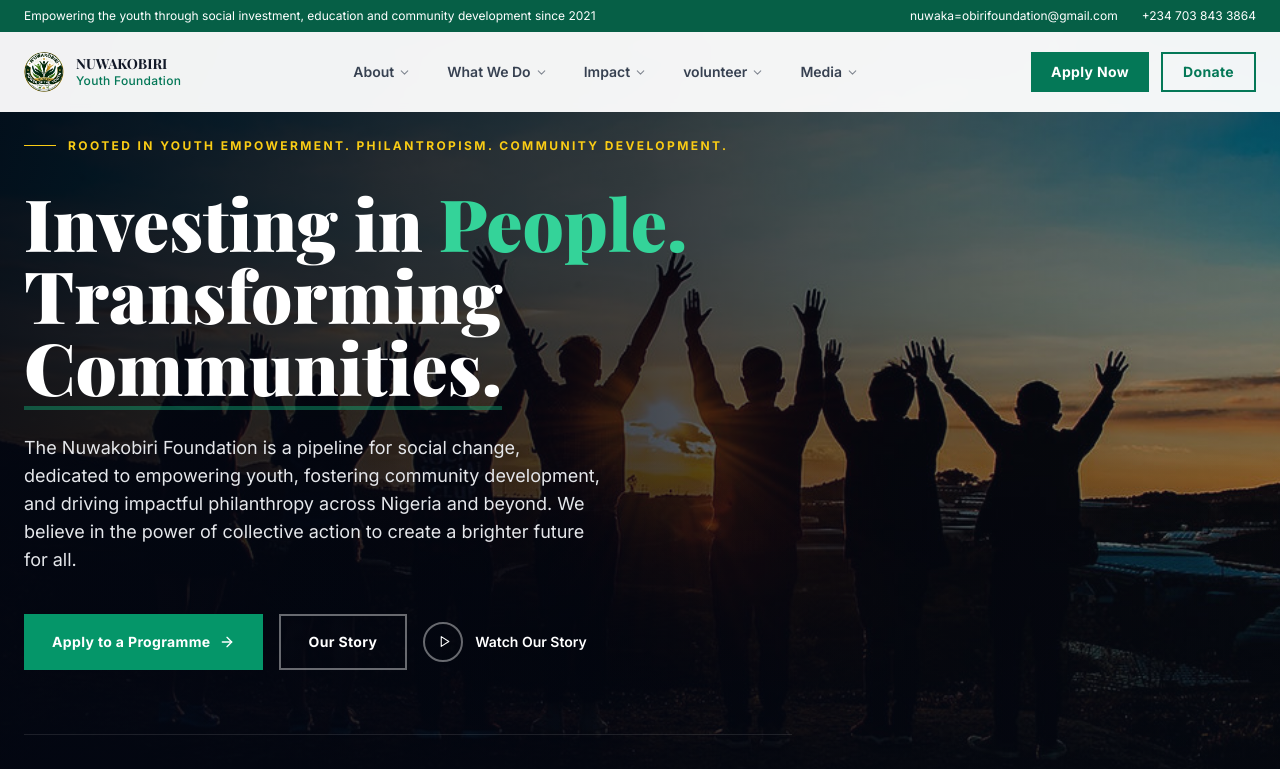
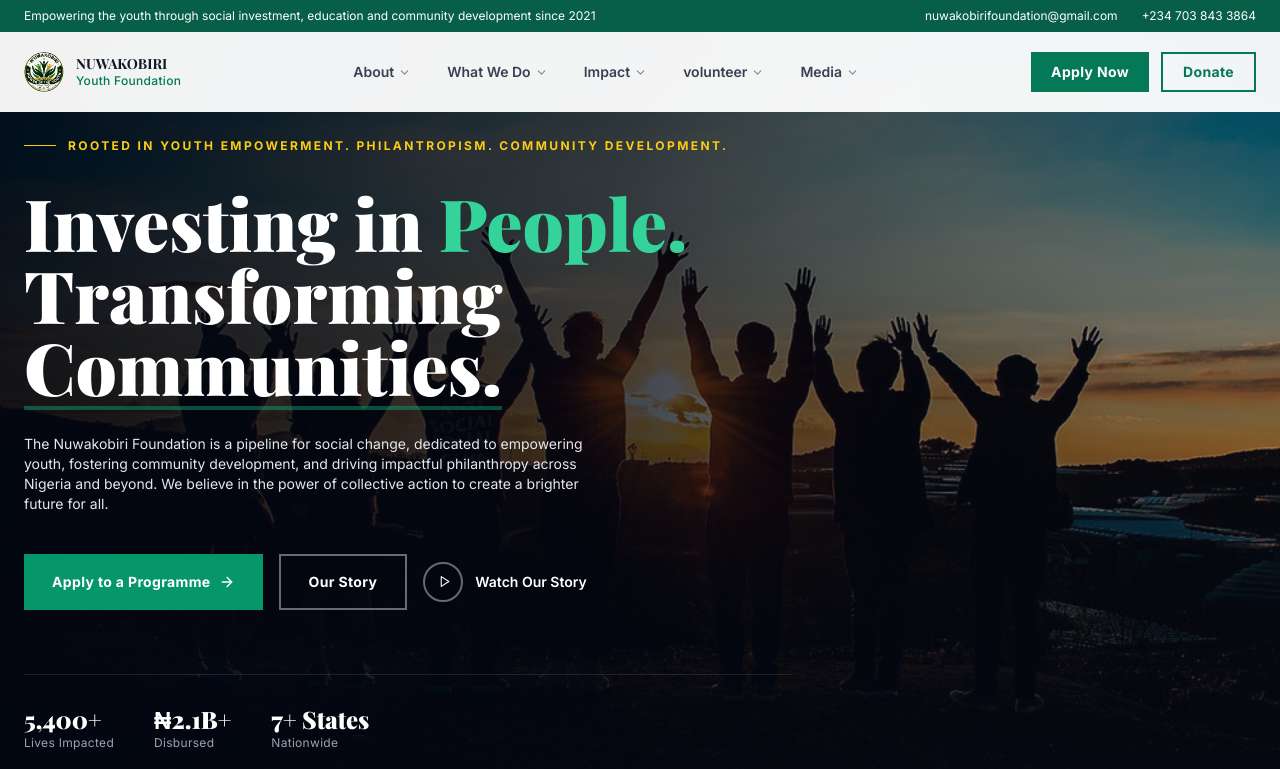
Before and after one commit to Samuel2935/nauwakaobiri-foundation, a Next.js app: page / in a window 1280 px wide. Shown: the top 769 px of the page. Built offline with nearby package versions, Linux system fonts and the light colour scheme; a web font is replaced by a local one.

Commit message:
ft: updating

```diff
--- a/src/components/layout/Footer.tsx
+++ b/src/components/layout/Footer.tsx
@@ -108,7 +108,7 @@ export default function Footer() {
               />
               <button
                 type="submit"
-                className="bg-emerald-700 text-white text-xs font-bold px-4 py-2 hover:bg-emerald-600 transition-colors whitespace-nowrap"
+                className=" bg-emerald-700 text-white text-xs font-bold px-4 py-2 hover:bg-emerald-600 transition-colors whitespace-nowrap"
               >
                 Subscribe
               </button>
--- a/src/components/sections/hero-section.tsx
+++ b/src/components/sections/hero-section.tsx
@@ -41,7 +41,7 @@ export default function Hero() {
           </h1>
 
           {/* Sub */}
-          <p className="text-gray-200 text-lg md:text-lg leading-relaxed max-w-xl mb-10">
+          <p className="text-gray-200 text-lg md:text-sm leading-relaxed max-w-xl mb-10">
             The Nuwakobiri Foundation is a pipeline for social change, dedicated to empowering youth, fostering community development, and driving impactful philanthropy across Nigeria and beyond. We believe in the power of collective action to create a brighter future for all.
 
           </p>
--- a/src/data/site.ts
+++ b/src/data/site.ts
@@ -18,7 +18,7 @@ export const siteConfig = {
   tagline: "Rooted in Youths Empowerment.",
   description:
     "The Nuwakobiri Foundation is a non-profit organisation dedicated to empowering the youths through education, healthcare, and economic opportunity across Nigeria and West Africa.",
-  email: "nuwaka=obirifoundation@gmail.com",
+  email: "nuwakobirifoundation@gmail.com",
   phone: "+234 703 843 3864",
   address: "C036 Sokoto Plaza, Tradefair International Complex, Lagos, Nigeria",
   founded: "2021",
```
